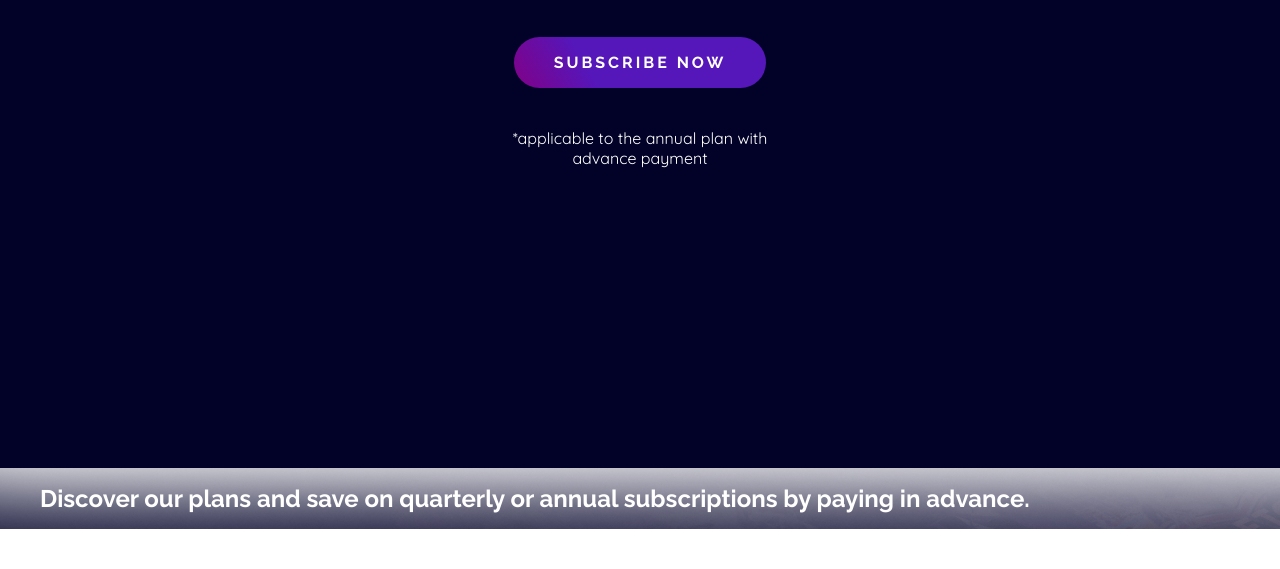
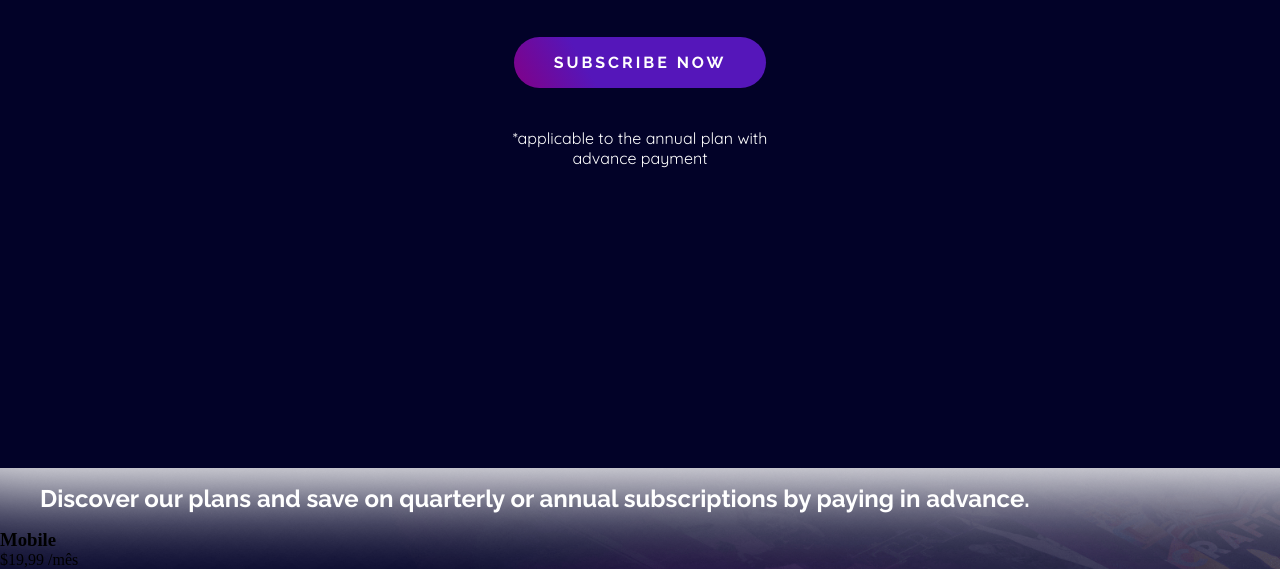
Before and after one commit to mosconh/Cloning-the-HBO-Max-Website, a plain HTML site: page index.html in a window 1280 px wide. Shown: the part 528-1097 px from the top of the page. Before the commit the page ends 1057 px from the top, so only its background shows below. Drawn offline with Linux system fonts and the light colour scheme.

Commit message:
Update index.html

```diff
--- a/index.html
+++ b/index.html
@@ -61,6 +61,10 @@
             </h2>
             <div class="container">
                 <div class="container-mobile">
+                    <div class="subscription-plan">
+                        <h3>Mobile</h3>
+                        <p><span class="price-subscription">$19,99</span> /mês</p>
+                    </div>
                 </div>
                 <div class="container multi-screens">
 
```
